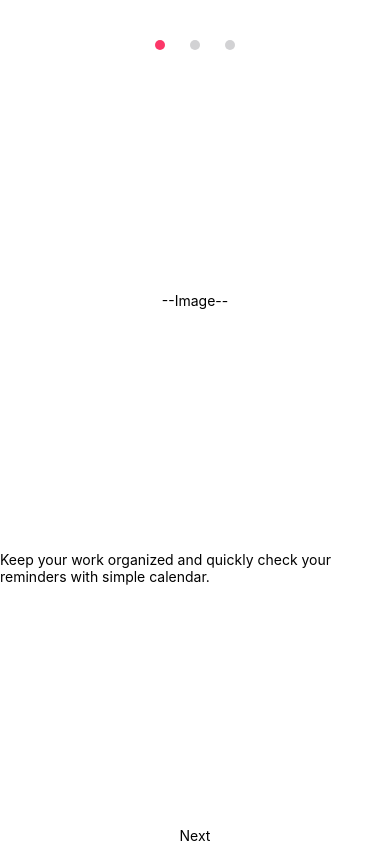
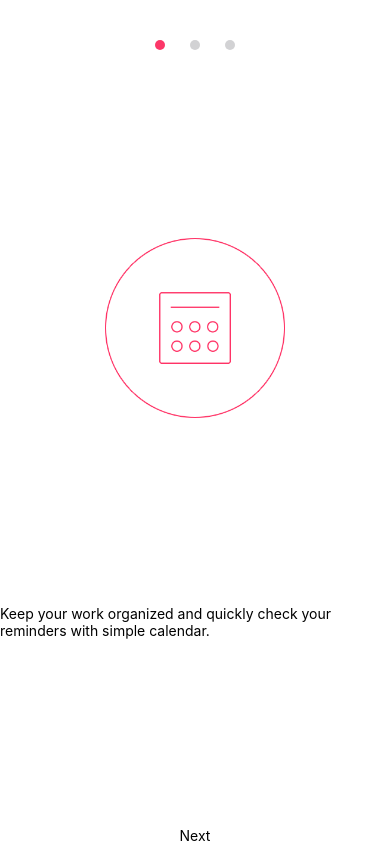
Before and after one commit to 4Thought-Studios/styling-react-native-components-blog, a React Native app: screen / in a window 390 px wide. Built offline with nearby package versions, Linux system fonts and the light colour scheme.

Commit message:
Image component

```diff
--- a/App.js
+++ b/App.js
@@ -1,5 +1,5 @@
 import React from 'react';
-import { StyleSheet, Text, View } from 'react-native';
+import { StyleSheet, Text, View, Image } from 'react-native';
 
 const Dot = (props) => {
   let currentStyle = props.active ? styles.dotActive : styles.dotInactive;
@@ -17,7 +17,7 @@
           <Dot/>
           <Dot/>
         </View>
-        <Text>--Image--</Text>
+        <Image style={styles.calendarImage} source={require('./assets/Calendar.png')} />
         <Text>Keep your work organized and quickly check your reminders with simple calendar.</Text>
         <Text>Next</Text>
       </View>
@@ -50,4 +50,8 @@
   dotInactive: {
     backgroundColor: '#D2D2D4',
   },
+  calendarImage: {
+    width: 180,
+    height: 180
+  }
 });
```
